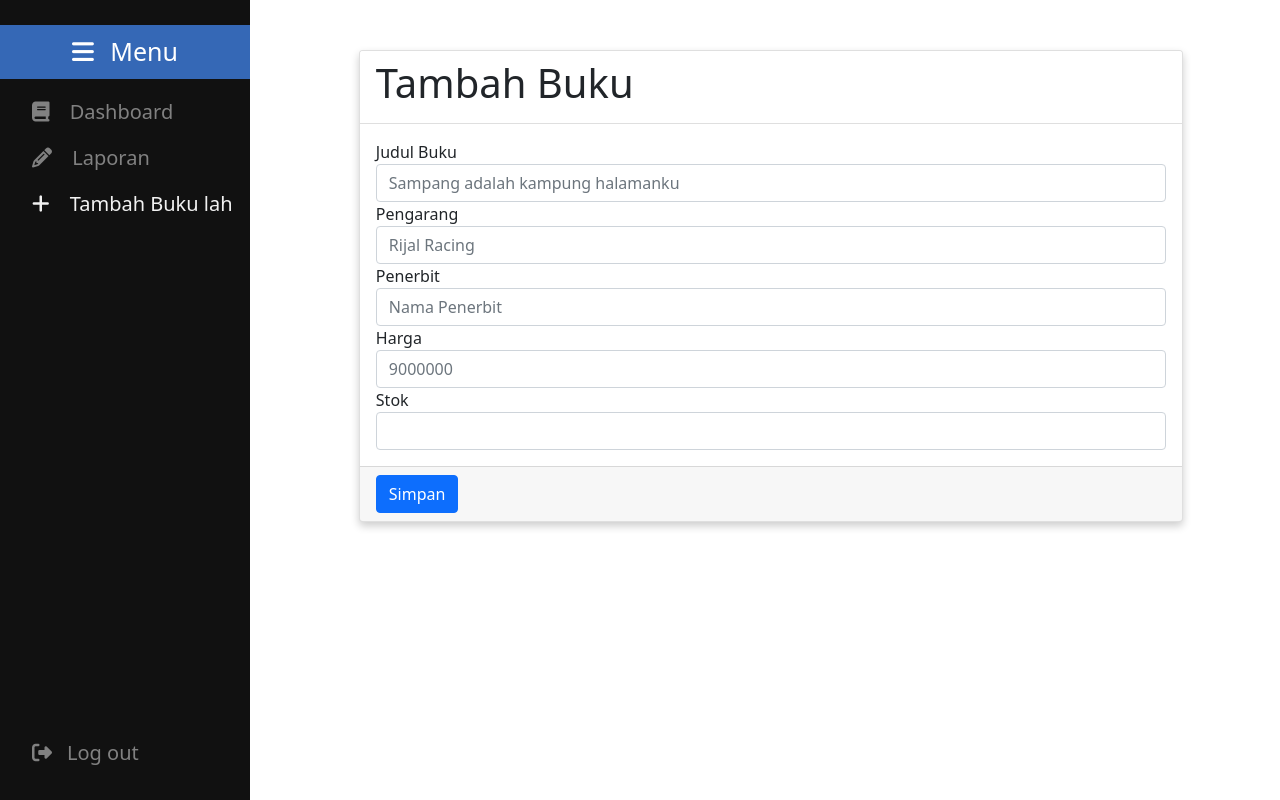
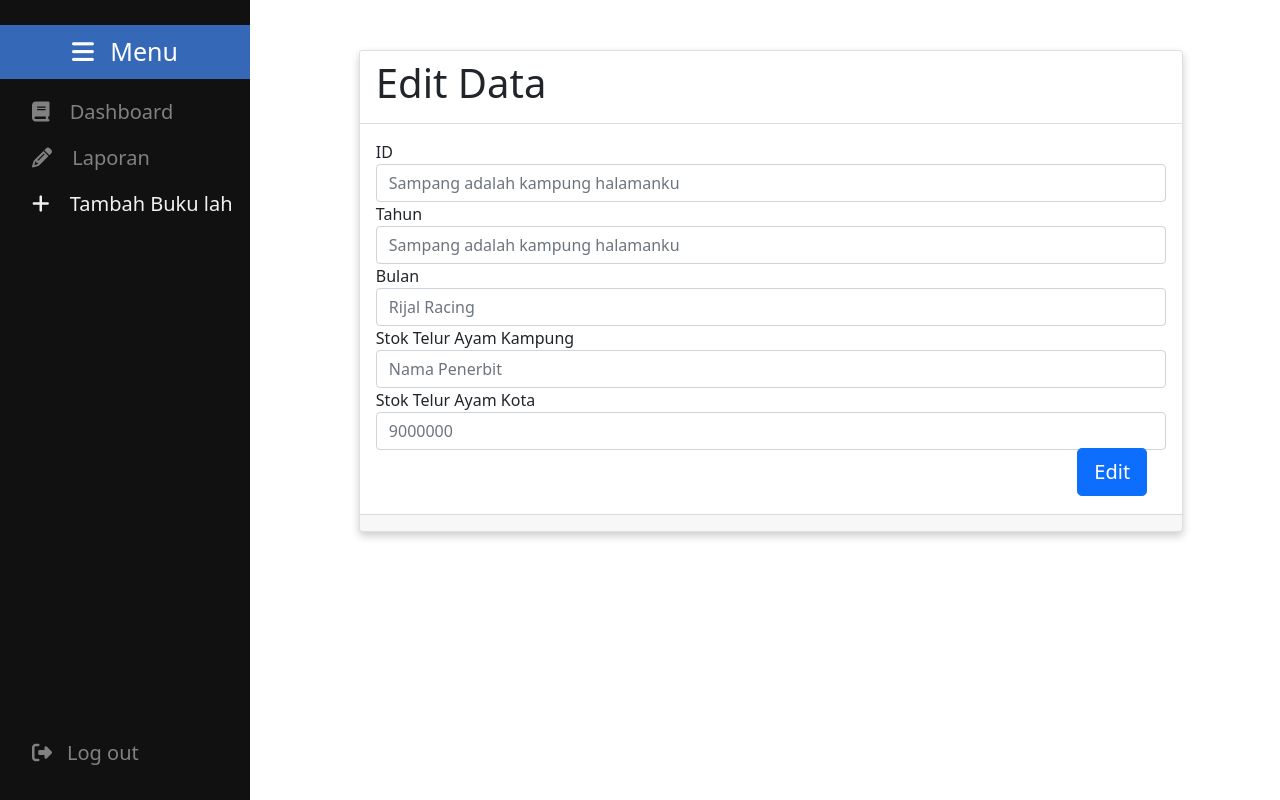
Before and after one commit to faynald/Forecasting-Penjualan-Telor, a PHP site: page /index.php?page=tambah-buku in a window 1280 px wide. Run offline with PHP 8.4, Linux system fonts and the light colour scheme; the visitor is signed in with stand-in values (Sample User, id 1); data that the repository does not hold is empty; some libraries are stand-ins or nearby versions.

Commit message:
Update edit

```diff
--- a/page/tambah-buku.php
+++ b/page/tambah-buku.php
@@ -45,30 +45,31 @@ if (isset($_POST['submitbuku'])) {
             <div class="col-lg-10 mx-auto">
                 <div class="card">
                     <div class="card-header">
-                        <h1>Tambah Buku</h1>
+                        <h1>Edit Data</h1>
                     </div>
                     <form action="" method="POST">
                         <div class="card-body">
-                            <label>Judul Buku</label>
+                            <label>ID</label>
                             <input name="judulbuku" class="form-control" type="text" placeholder="Sampang adalah kampung halamanku">
-                            <label>Pengarang</label>
+                            <label>Tahun</label>
+                            <input name="judulbuku" class="form-control" type="text" placeholder="Sampang adalah kampung halamanku">
+                            <label>Bulan</label>
                             <input name="namapengarang" class="form-control" type="text" placeholder="Rijal Racing">
-                            <label>Penerbit</label>
+                            <label>Stok Telur Ayam Kampung</label>
                             <input name="selectpenerbit" list="listpenerbit" class="form-control" placeholder="Nama Penerbit" data-live-search="true">
                             <datalist id="listpenerbit">
                                 <?php foreach ($select_tbpenerbit as $data) { ?>
                                     <option value="<?= $data['nama_penerbit'] ?>"><?= $data['nama_penerbit'] ?></option>
                                 <?php } ?>
                             </datalist>
-                            <label>Harga</label>
+                            <label>Stok Telur Ayam Kota</label>
                             <input name="harga" class="form-control" type="text" placeholder="9000000">
-                            <label>Stok</label>
-                            <input name="stok" type="text" class="form-control">
-                        </div>
-                        <div class="card-footer">
-                            <button type="submit" name="submitbuku" class="btn btn-primary">Simpan</button>
+                            <br><br>
                         </div>
                     </form>
+                    <div class="card-footer">
+                            <div style="margin: 35px;" class="position-absolute bottom-0 end-0"><button type=" button" class="btn btn-primary btn-lg">Edit</button></div>
+                    </div>
                 </div>
             </div>
         </div>
```
